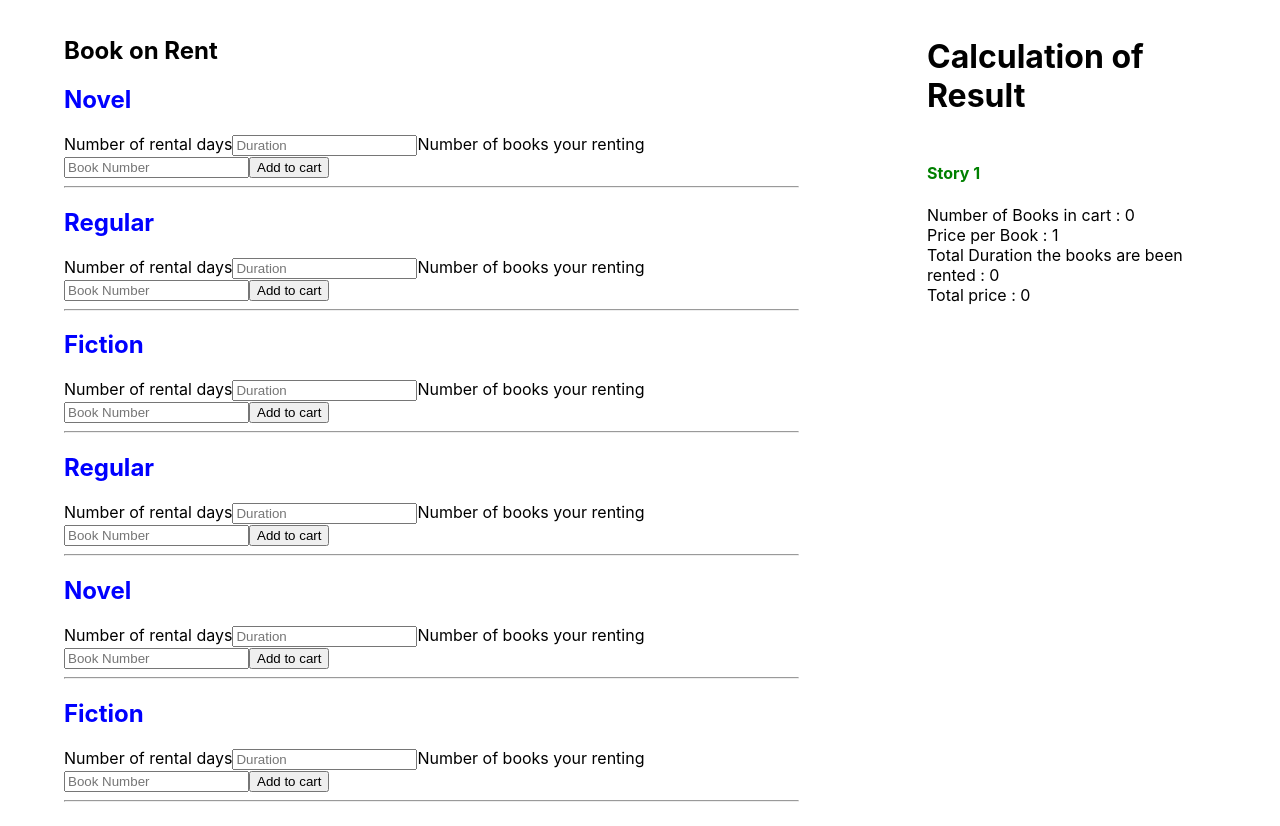
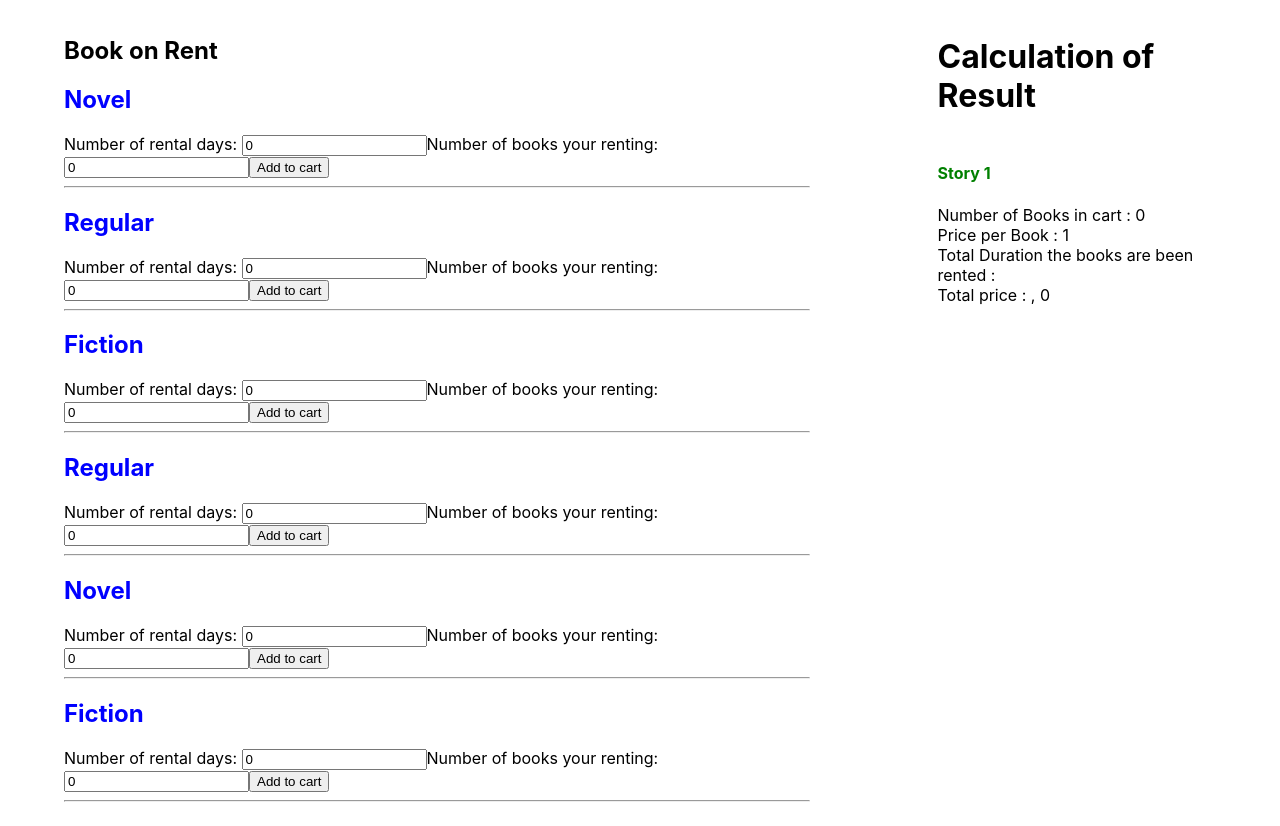
Before and after one commit to margierain/book-rental, a React (Create React App) app: page / in a window 1280 px wide. Built offline with nearby package versions, Linux system fonts and the light colour scheme; data requests are answered from the project's data file.

Commit message:
update rental form

```diff
--- a/src/components/book/book.js
+++ b/src/components/book/book.js
@@ -1,49 +1,89 @@
-import React, { useContext } from "react";
+import React, { useContext, useState } from "react";
 import { CartContext } from "../cart/cartContext";
-import { useForm, FormContext } from 'react-hook-form';
+import { useForm, FormContext } from "react-hook-form";
 
 const allBooks = [];
-let book = {};
 
 export const Book = props => {
   let [cart, setCart] = useContext(CartContext);
+  let idExists = {};
 
-  const addToCart = (data) => {
+  const addToCart = data => {
+    let bookRented = {};
     const { duration, bookNum } = data;
-    let duration1 = parseFloat(duration);
-    let bookNum1 = parseFloat(bookNum)
+    let duration1 = duration ? parseFloat(duration) : 0;
+    let bookNum1 = bookNum ? parseFloat(bookNum) : 0;
 
-  if( allBooks.length >= 1) {
-    allBooks.map((book) => {
-      if(book.id === props.id && (parseFloat(book.duration) !== parseFloat(duration))) {
-        duration1  += parseFloat(book.duration)
+    if (allBooks.length >= 1) {
+      allBooks.map(book => {
+        if (book.id === props.id) {
+          book.duration += duration1
+        }
+
+        if (book.id === props.id ) {
+            book.bookNum = bookNum1 += parseFloat(book.bookNum);
+        }
+      });
+
+      idExists = Object.assign({}, allBooks.find(pb => props.id === pb.id))
+      if (Object.entries(idExists).length < 1) {
+        bookRented = Object.assign({},
+          { type: props.type, id: props.id, duration: duration1, bookNum: bookNum1 }
+        );
+        allBooks.push(bookRented);
       }
-
-      if(props.id === book.id && (parseFloat(book.bookNum) !== parseFloat(bookNum))) {
-        bookNum1 += parseFloat(book.bookNum)
-      }
-    })
-  }
-  book = Object.assign({}, { type: props.type, id: props.id, duration: duration1, bookNum:bookNum1 });
-  allBooks.push(book);
-
-    cart = currentState => currentState.concat(allBooks)
+    } else if(allBooks.length === 0) {
+      bookRented = Object.assign({},
+        { type: props.type, id: props.id, duration: duration1, bookNum: bookNum1 }
+      );
+      allBooks.push(bookRented);
+    }
+    cart = allBooks
     setCart(cart);
   };
 
+  const [values, setValues] = useState({ duration: 0, bookNum: 0 });
+  const handleInputChange = e => {
+    const { name, value } = e.target;
+    setValues({ ...values, [name]: value });
+  };
+
+  const addItem = () => {
+    const { duration, bookNum } = values;
+
+    if (!duration || !bookNum) return;
+
+    addToCart(values);
+    setValues({ duration: 0, bookNum: 0 });
+  };
+
   const methods = useForm();
-    const { register, handleSubmit } = methods;
+  const { handleSubmit } = methods;
 
   return (
     <div className="items">
       <h2>{props.type}</h2>
       <FormContext {...methods}>
-        <form onSubmit={handleSubmit(addToCart)}>
-           <label>Number of rental days</label>
-            <input type="number" name="duration" placeholder="Duration"  ref={register({ required: true })}/>
-            <label>Number of books your renting</label>
-            <input type="number" name="bookNum" placeholder="Book Number"  ref={register({ required: true })}/>
-            <button type="submit" >Add to cart</button>
+        <form onSubmit={handleSubmit(addItem)}>
+          <label>Number of rental days: </label>
+          <input
+            type="number"
+            name="duration"
+            value={values.duration}
+            placeholder="Duration"
+            onChange={handleInputChange}
+            required
+          />
+          <label>Number of books your renting: </label>
+          <input
+            type="number"
+            name="bookNum"
+            value={values.bookNum}
+            placeholder="Book Number"
+            onChange={handleInputChange}
+            required
+          />
+          <button type="submit">Add to cart</button>
         </form>
       </FormContext>
       <hr />
--- a/src/components/cart/storyOne.js
+++ b/src/components/cart/storyOne.js
@@ -1,13 +1,28 @@
-import React, { useContext } from 'react';
-import { CartContext } from './cartContext';
-
+import React, { useContext } from "react";
+import { CartContext } from "./cartContext";
 
 export const StoryOneCart = () => {
   const bookPrice = 1;
   const [cart, setCart] = useContext(CartContext);
-  const totalDurations = cart.map((item) => item.duration)
-  const durationSum = totalDurations.reduce((a, b) => a + parseInt(b), 0)
-  const totalPrice =  (cart.length * bookPrice) * durationSum;
+
+  let price = [];
+
+  console.log(cart, 'art')
+
+  cart.map(item => {
+    if (item.type === "novel") {
+      price.push(item.duration * bookPrice * item.bookNum);
+      console.log(item.duration, 'tem.duration', bookPrice)
+    }
+    if (item.type === "fiction") {
+      price.push(item.duration * bookPrice * item.bookNum);
+    }
+    if (item.type === "regular") {
+      price.push(item.duration * bookPrice * item.bookNum);
+    }
+  });
+
+  const totalPrice = price ? price.reduce((a, b) => parseFloat(a) + parseFloat(b), 0) : console.log('woi');
 
   return (
     <div>
@@ -15,9 +30,9 @@ export const StoryOneCart = () => {
       <br />
       <span>Price per Book : {bookPrice}</span>
       <br />
-      <span>Total Duration the books are been rented : {durationSum}</span>
+      <span>Total Duration the books are been rented : {}</span>
       <br />
-      <span>Total price : {totalPrice}</span>
+      <span>Total price : {price.slice(-1)[0]}, {totalPrice}</span>
     </div>
-  )
-}
+  );
+};
```
